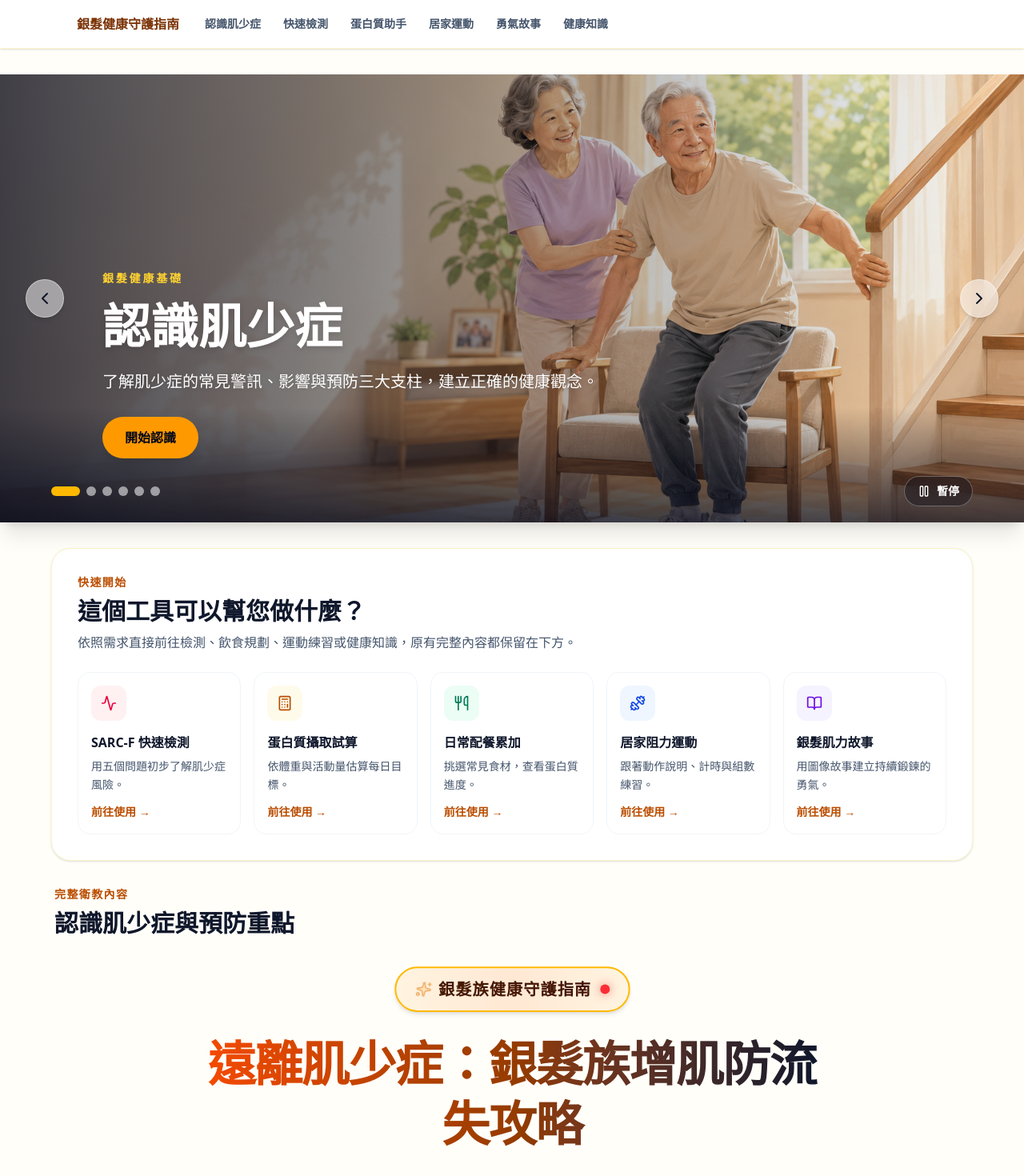
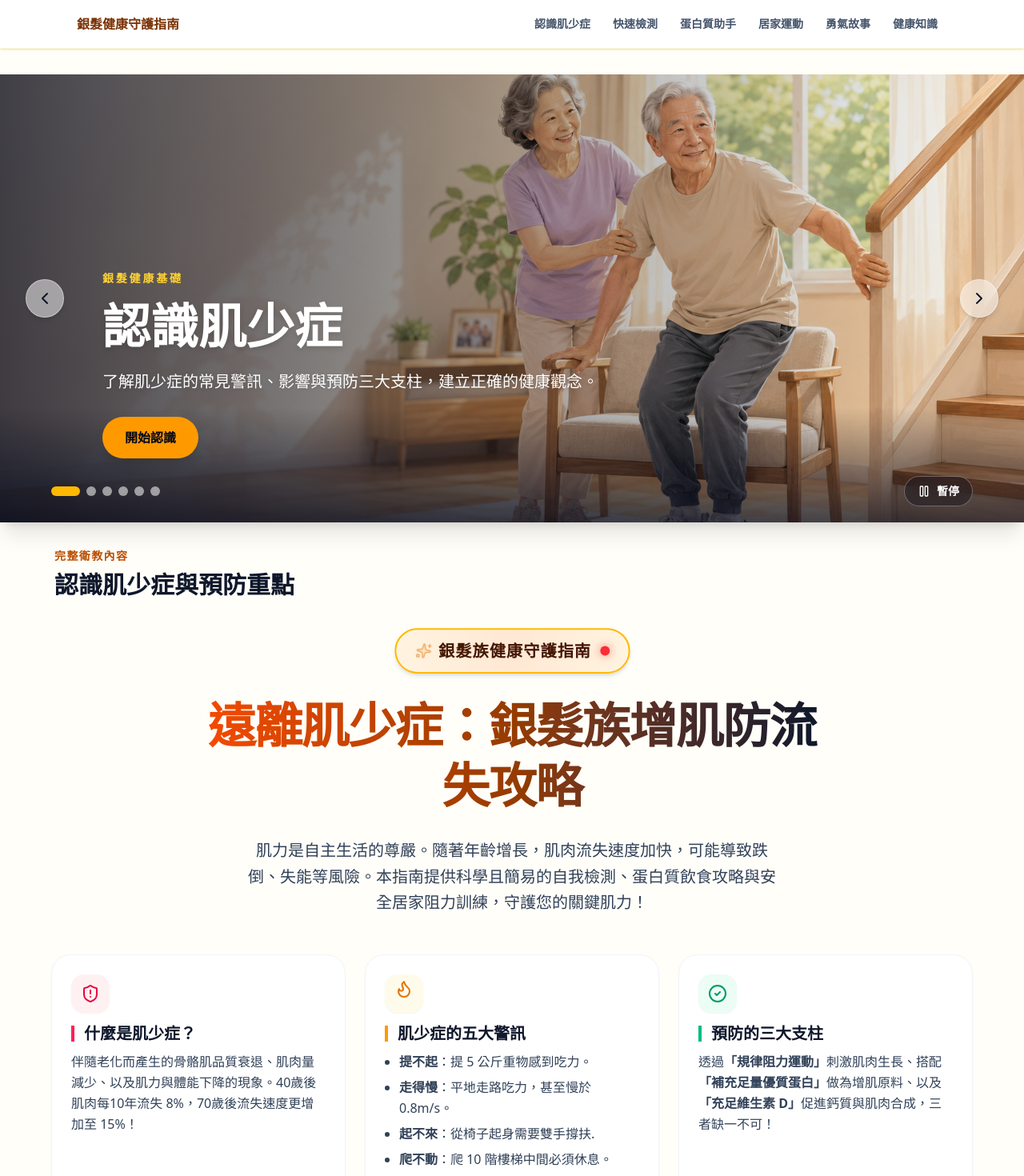
Before and after one commit to jie-ling-2025/Sarcopenia-Health-Education, a React (Vite) app: page / in a window 1280 px wide. Shown: the top 1470 px of the page at 80% size. Built offline with nearby package versions, Linux system fonts and the light colour scheme.

Commit message:
移除快速開始並套用手機側邊欄

```diff
--- a/src/App.tsx
+++ b/src/App.tsx
@@ -11,61 +11,22 @@
 import React from 'react';
 import Header from './components/Header';
 import PhotoCarousel from './components/PhotoCarousel';
+import SiteNav from './components/SiteNav';
 import SarcfScreening from './components/SarcfScreening';
 import ProteinCalculator from './components/ProteinCalculator';
 import WorkoutTimer from './components/WorkoutTimer';
 import InspirationalComic from './components/InspirationalComic';
-import { ShieldCheck, Flame, Sun, Droplets, Activity, Calculator, Utensils, Dumbbell, BookOpen, ArrowUp } from 'lucide-react';
+import { ShieldCheck, Flame, Sun, Droplets, ArrowUp } from 'lucide-react';
 import { motion } from 'motion/react';
 
 export default function App() {
   return (
     <div className="min-h-screen overflow-x-hidden bg-amber-50/30 font-sans antialiased" id="top">
-      <nav className="sticky top-0 z-50 border-b border-amber-100 bg-white/95 shadow-sm backdrop-blur" aria-label="主要導覽">
-        <div className="mx-auto flex max-w-6xl items-center gap-5 px-4 py-3 sm:px-6 lg:px-8">
-          <a href="#top" className="min-w-fit font-black text-amber-900">
-            銀髮健康守護指南
-          </a>
-          <div className="flex flex-1 items-center gap-1 overflow-x-auto whitespace-nowrap text-sm font-bold text-slate-600">
-            <a className="rounded-full px-3 py-2 hover:bg-amber-50 hover:text-amber-900" href="#overview">認識肌少症</a>
-            <a className="rounded-full px-3 py-2 hover:bg-amber-50 hover:text-amber-900" href="#sarc-f">快速檢測</a>
-            <a className="rounded-full px-3 py-2 hover:bg-amber-50 hover:text-amber-900" href="#protein">蛋白質助手</a>
-            <a className="rounded-full px-3 py-2 hover:bg-amber-50 hover:text-amber-900" href="#exercise">居家運動</a>
-            <a className="rounded-full px-3 py-2 hover:bg-amber-50 hover:text-amber-900" href="#stories">勇氣故事</a>
-            <a className="rounded-full px-3 py-2 hover:bg-amber-50 hover:text-amber-900" href="#health-guide">健康知識</a>
-          </div>
-        </div>
-      </nav>
+      <SiteNav />
 
       <main className="px-4 py-8 sm:px-6 lg:px-8">
       <div className="max-w-6xl mx-auto space-y-8" id="content-container">
         <PhotoCarousel />
-
-        <section id="feature-entry" className="rounded-3xl border border-amber-100 bg-white p-6 shadow-sm md:p-8" aria-labelledby="feature-entry-title">
-          <div className="mb-6">
-            <p className="mb-2 text-sm font-black tracking-widest text-amber-700">快速開始</p>
-            <h2 id="feature-entry-title" className="text-2xl font-black text-slate-900 md:text-3xl">這個工具可以幫您做什麼？</h2>
-            <p className="mt-2 text-base leading-relaxed text-slate-600">依照需求直接前往檢測、飲食規劃、運動練習或健康知識，原有完整內容都保留在下方。</p>
-          </div>
-          <div className="grid grid-cols-1 gap-4 sm:grid-cols-2 lg:grid-cols-5">
-            {[
-              { href: '#sarc-f', title: 'SARC-F 快速檢測', text: '用五個問題初步了解肌少症風險。', icon: Activity, color: 'text-rose-600 bg-rose-50' },
-              { href: '#protein', title: '蛋白質攝取試算', text: '依體重與活動量估算每日目標。', icon: Calculator, color: 'text-amber-700 bg-amber-50' },
-              { href: '#protein', title: '日常配餐累加', text: '挑選常見食材，查看蛋白質進度。', icon: Utensils, color: 'text-emerald-700 bg-emerald-50' },
-              { href: '#exercise', title: '居家阻力運動', text: '跟著動作說明、計時與組數練習。', icon: Dumbbell, color: 'text-blue-700 bg-blue-50' },
-              { href: '#stories', title: '銀髮肌力故事', text: '用圖像故事建立持續鍛鍊的勇氣。', icon: BookOpen, color: 'text-violet-700 bg-violet-50' },
-            ].map(({ href, title, text, icon: Icon, color }) => (
-              <a key={title} href={href} className="group rounded-2xl border border-slate-100 p-4 transition hover:-translate-y-1 hover:border-amber-200 hover:shadow-md">
-                <span className={`mb-4 flex h-11 w-11 items-center justify-center rounded-xl ${color}`}>
-                  <Icon className="h-5 w-5" aria-hidden="true" />
-                </span>
-                <h3 className="font-black leading-snug text-slate-900 group-hover:text-amber-800">{title}</h3>
-                <p className="mt-2 text-sm leading-relaxed text-slate-600">{text}</p>
-                <span className="mt-3 inline-block text-sm font-black text-amber-700">前往使用 →</span>
-              </a>
-            ))}
-          </div>
-        </section>
 
         {/* Original educational article content is preserved as the overview section. */}
         <section id="overview" className="scroll-mt-24">
```
